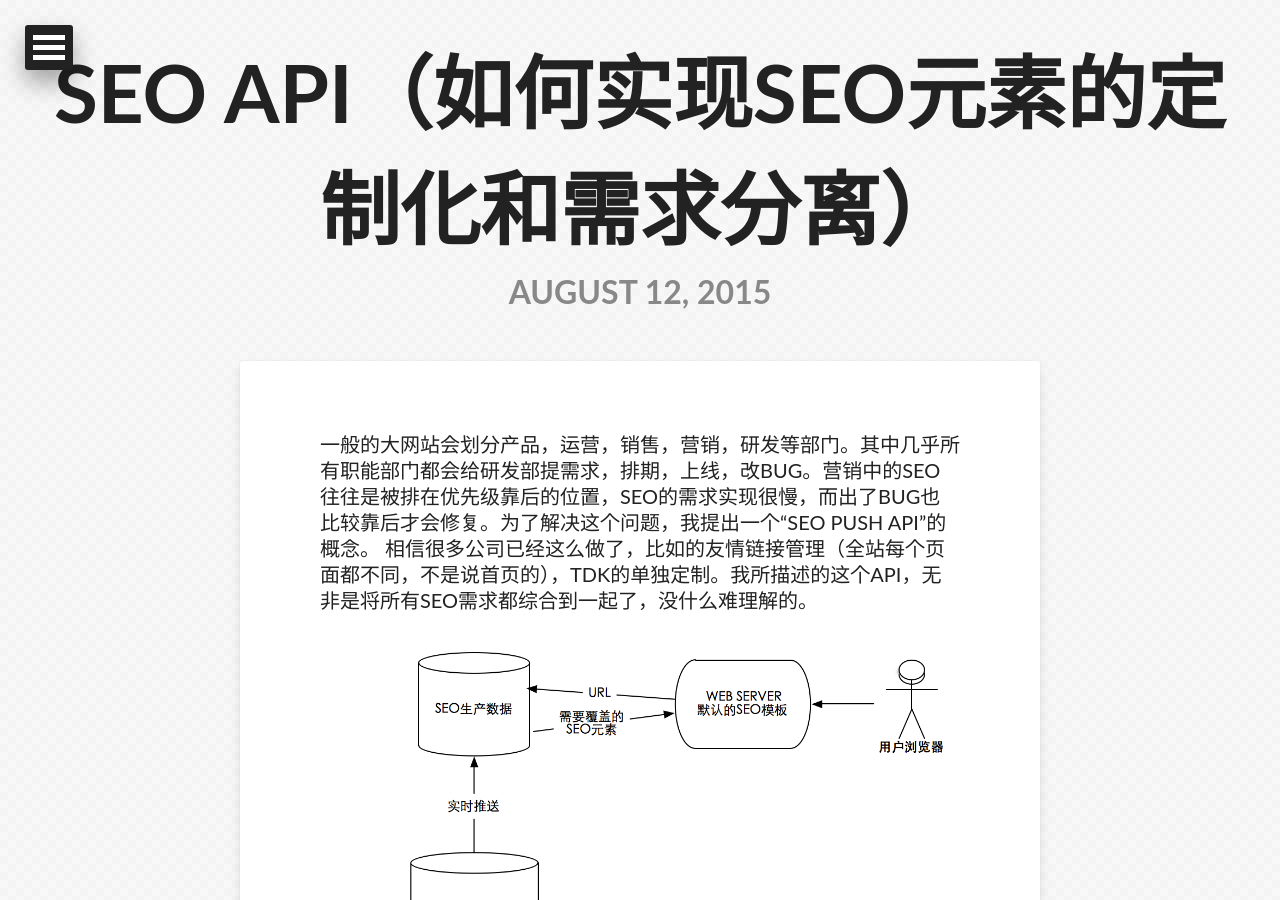
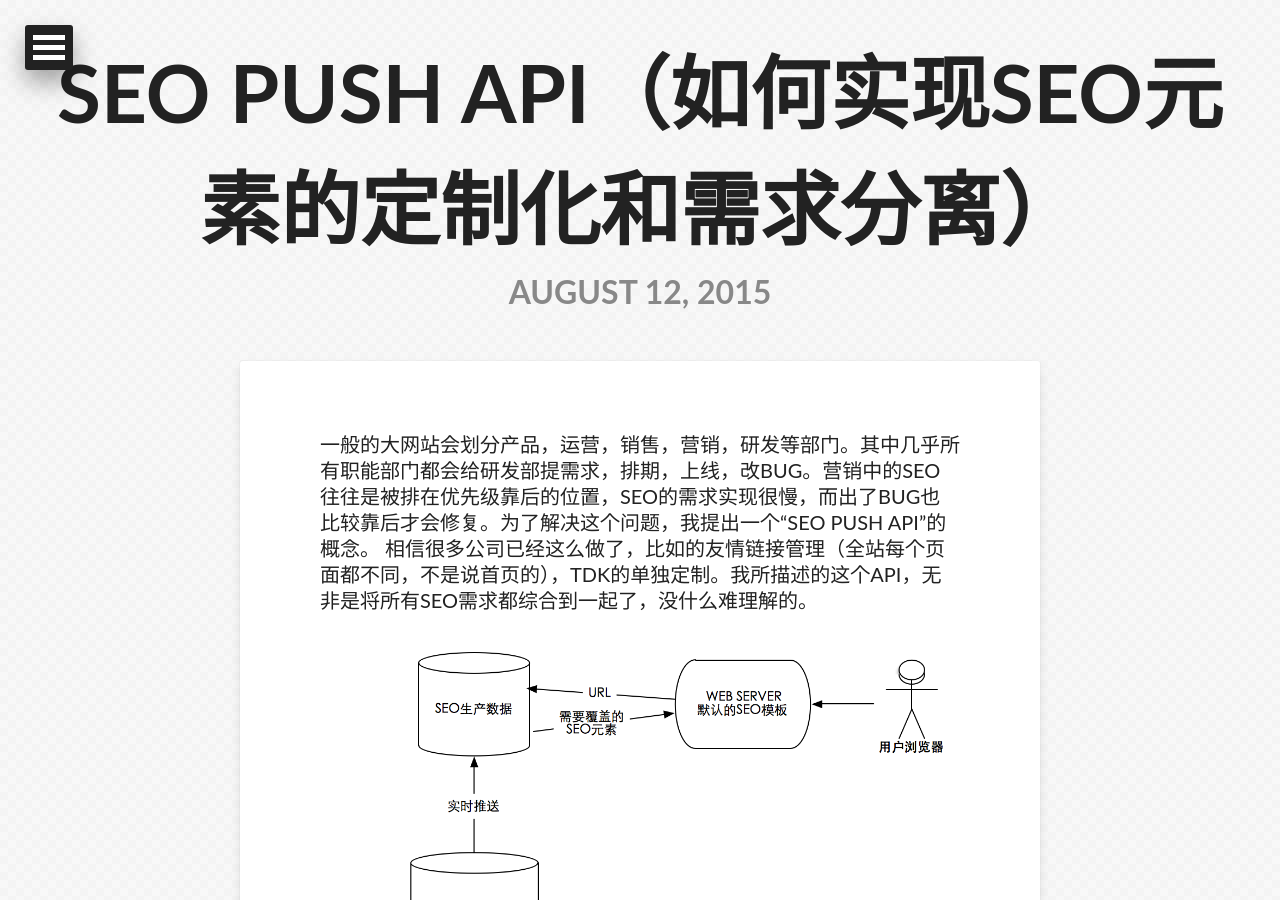
Before and after one commit to apyixiang/apyixiang.github.io, a Jekyll site: the page built from _posts/2015-07-31-seo-api.markdown, in a window 1280 px wide and 900 px high. Built offline with Jekyll 4.4.1, drawn with Linux system fonts in a browser that asks for light colours; some web fonts are replaced; Markdown is read by kramdown in place of the engine named in the settings; comment, search, counter and statistics services are not loaded; some of the changed text lies outside the part shown.

Commit message:
change title

```diff
--- a/_posts/2015-07-31-seo-api.markdown
+++ b/_posts/2015-07-31-seo-api.markdown
@@ -1,6 +1,6 @@
 ---
 layout: post
-title: "SEO API（如何实现SEO元素的定制化和需求分离）"
+title: "SEO PUSH API（如何实现SEO元素的定制化和需求分离）"
 date: 2015-08-12 14:02
 comments: true
 categories: seo
@@ -11,7 +11,7 @@ tags: [SEO,API]
 一般的大网站会划分产品，运营，销售，营销，研发等部门。其中几乎所有职能部门都会给研发部提需求，排期，上线，改BUG。营销中的SEO往往是被排在优先级靠后的位置，SEO的需求实现很慢，而出了BUG也比较靠后才会修复。为了解决这个问题，我提出一个“SEO PUSH API”的概念。
 相信很多公司已经这么做了，比如的友情链接管理（全站每个页面都不同，不是说首页的），TDK的单独定制。我所描述的这个API，无非是将所有SEO需求都综合到一起了，没什么难理解的。
 
-![SEO API]({{ site.url }}/images/seo_api.png)
+![SEO PUSH API]({{ site.url }}/images/seo_api.png)
 
 好处有三点：
 ==========
```
